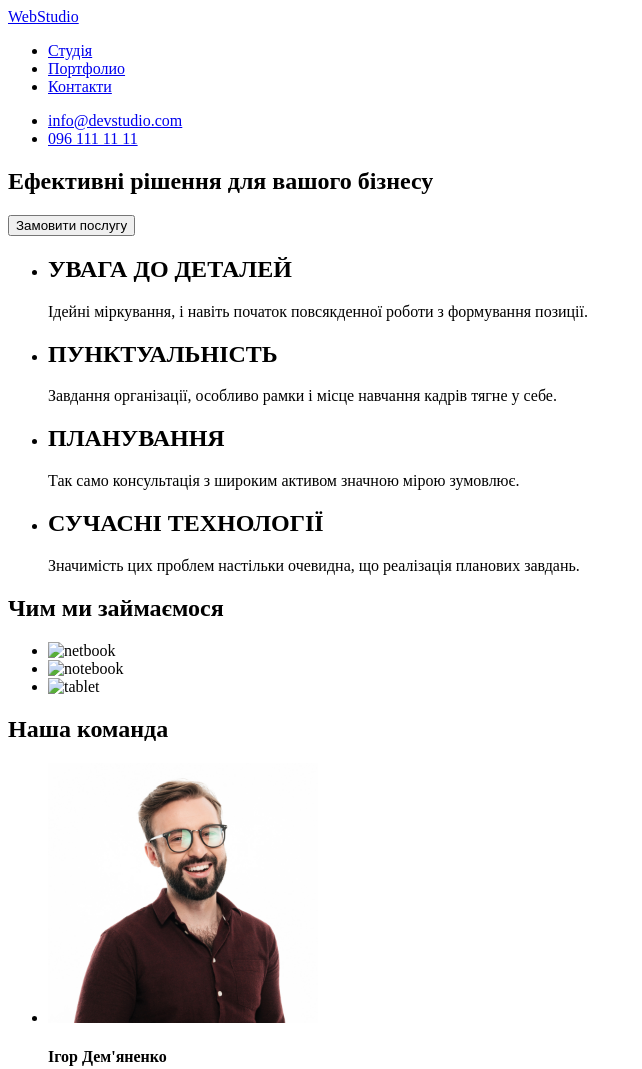
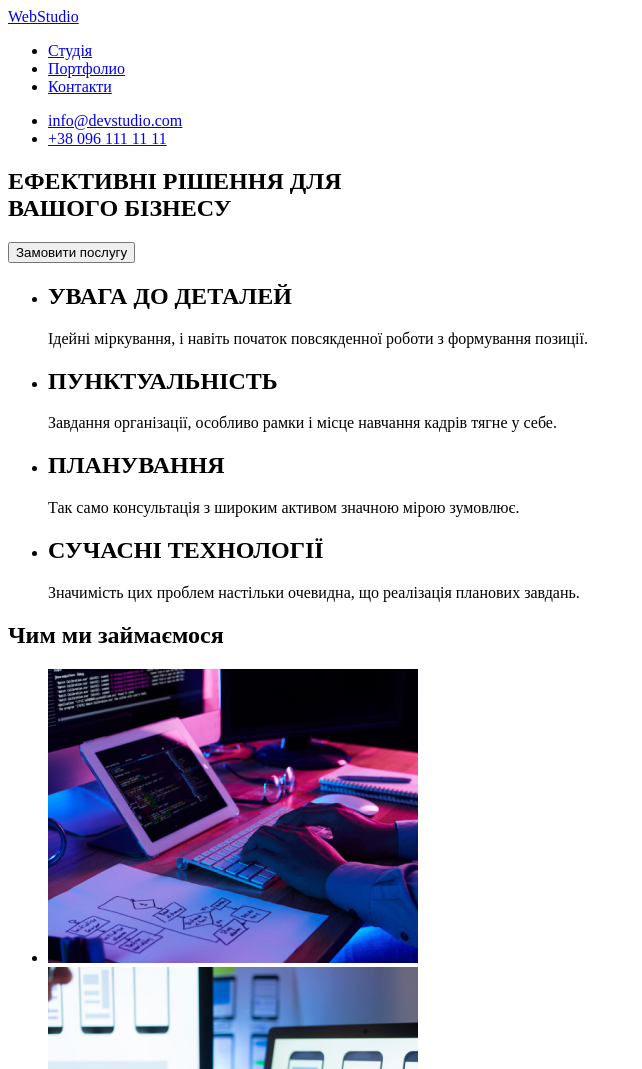
Before and after one commit to Liakhov-Serg/goit-markup-hw-01, a plain HTML site: page index.html in a window 1280 px wide. Shown: the top 1069 px of the page, without its empty margins (0-642 px from the left). Drawn offline with Linux system fonts and the light colour scheme; files whose address does not match are found by name.

Commit message:
five corrected
five errors corrected

```diff
--- a/index.html
+++ b/index.html
@@ -28,15 +28,15 @@
         </nav>
 
         <ul>
-          <li><a href="email">info@devstudio.com</a></li>
-          <li><a href="telefon"> 096 111 11 11</a></li>
+          <li><a href="info@devstudio.com">info@devstudio.com</a></li>
+          <li><a href="+380961111111"> +38 096 111 11 11</a></li>
         </ul>
       </div>
     </header>
     <!--герой-->
     <main>
       <section>
-        <h1>Ефективні рішення для вашого бізнесу</h1>
+        <h1>ЕФЕКТИВНІ РІШЕННЯ ДЛЯ<br>ВАШОГО БІЗНЕСУ</br></h1>
         <!--Питання!!!-->
         <button type="button">Замовити послугу</button>
       </section>
@@ -45,31 +45,30 @@
         <ul>
           <li>
             <h2>УВАГА ДО ДЕТАЛЕЙ</h2>
-            <a
-              >Ідейні міркування, і навіть початок повсякденної роботи з
-              формування позиції.</a
-            >
+            <p></p>
+              Ідейні міркування, і навіть початок повсякденної роботи з
+              формування позиції.
+            </p>
           </li>
           <li>
             <h2>ПУНКТУАЛЬНІСТЬ</h2>
-            <a
-              >Завдання організації, особливо рамки і місце навчання кадрів
-              тягне у себе.</a
-            >
+            <p>
+              Завдання організації, особливо рамки і місце навчання кадрів тягне
+              у себе.
+            </p>
           </li>
           <li>
             <h2>ПЛАНУВАННЯ</h2>
-            <a
-              >Так само консультація з широким активом значною мірою
-              зумовлює.</a
-            >
+            <p>
+              Так само консультація з широким активом значною мірою зумовлює.
+            </p>
           </li>
           <li>
             <h2>СУЧАСНІ ТЕХНОЛОГІЇ</h2>
-            <a>
+            <p>
               Значимість цих проблем настільки очевидна, що реалізація планових
               завдань.
-            </a>
+            </p>
           </li>
         </ul>
       </section>
@@ -79,12 +78,12 @@
         <h2>Чим ми займаємося</h2>
         <ul>
           <li>
-            <img src=".//images/netbook.jpg" alt="netbook" width="370" />
+            <img src="./images/netbook.jpg" alt="netbook" width="370" />
           </li>
           <li>
-            <img src=".//images/notebook.jpg" alt="notebook" width="370" />
+            <img src="./images/notebook.jpg" alt="notebook" width="370" />
           </li>
-          <li><img src=".//images/tablet.jpg" alt="tablet" width="370" /></li>
+          <li><img src="./images/tablet.jpg" alt="tablet" width="370" /></li>
         </ul>
       </section>
 
@@ -94,22 +93,22 @@
         <ul>
           <li>
             <img src="./images/igor.jpg" alt="igor" width="270" />
-            <h4>Ігор Дем'яненко</h4>
+            <h3>Ігор Дем'яненко</h3>
             <p>ProductDesigner</p>
           </li>
           <li>
             <img src=".//images/olga.jpg" alt="olga" width="270" />
-            <h4>Ольга Рєпіна</h4>
+            <h3>Ольга Рєпіна</h3>
             <p>Frontend Developer</p>
           </li>
           <li>
             <img src=".//images/mikola.jpg" alt="mikola" width="270" />
-            <h4>Микола Тарасов</h4>
+            <h3>Микола Тарасов</h3>
             <p>Marketing</p>
           </li>
           <li>
             <img src=".//images/mihail.jpg" alt="mihail" width="270" />
-            <h4>Михайло Єрмаков</h4>
+            <h3>Михайло Єрмаков</h3>
             <p>UI Designer</p>
           </li>
         </ul>
@@ -130,8 +129,8 @@
               >м. Київ, пр-т Лесі Українки, 26</a
             >
           </li>
-          <li><a href="email">info@devstudio.com</a></li>
-          <li><a href="telefon">+38 096 111 11 11</a></li>
+          <li><a href="info@devstudio.com">info@devstudio.com</a></li>
+          <li><a href="+38 096 111 11 11">+38 096 111 11 11</a></li>
         </ul>
       </address>
     </footer>
```
